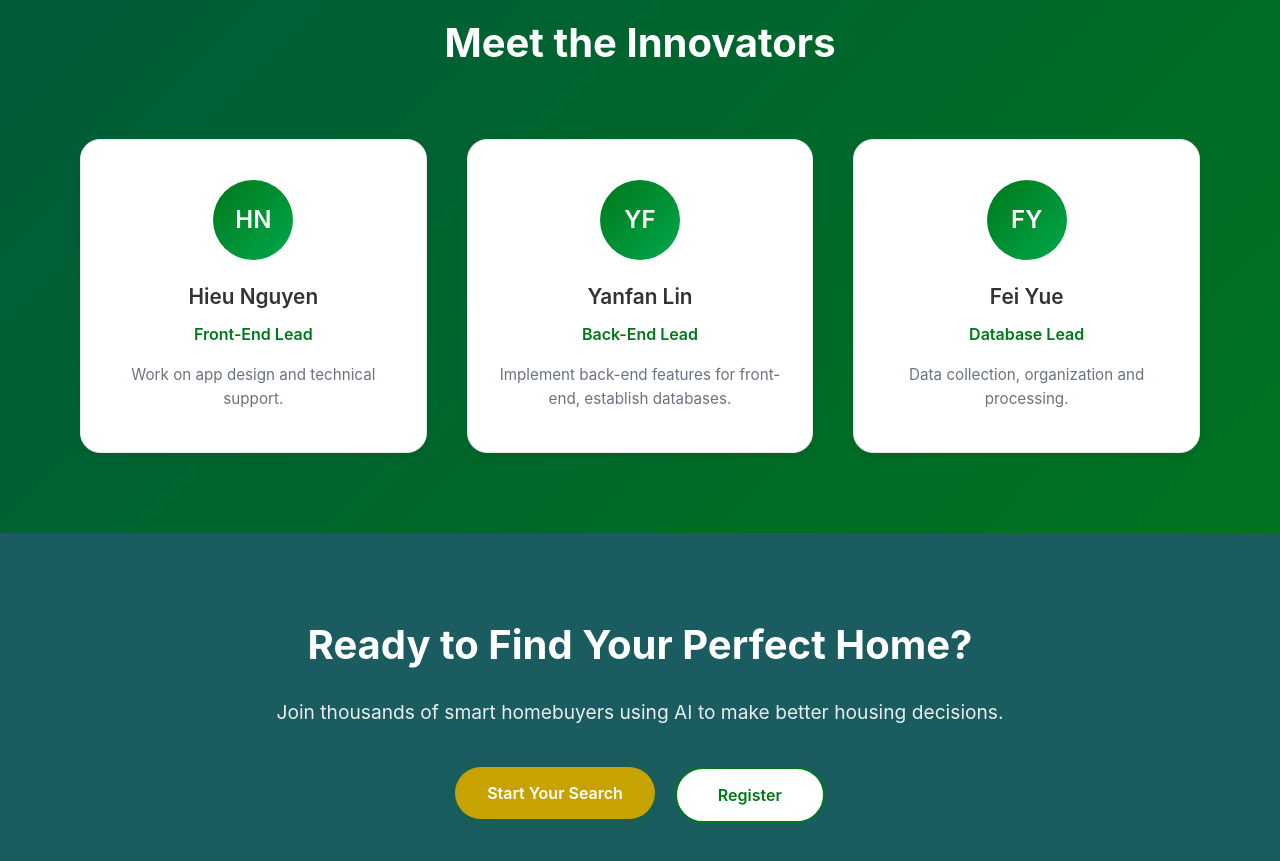
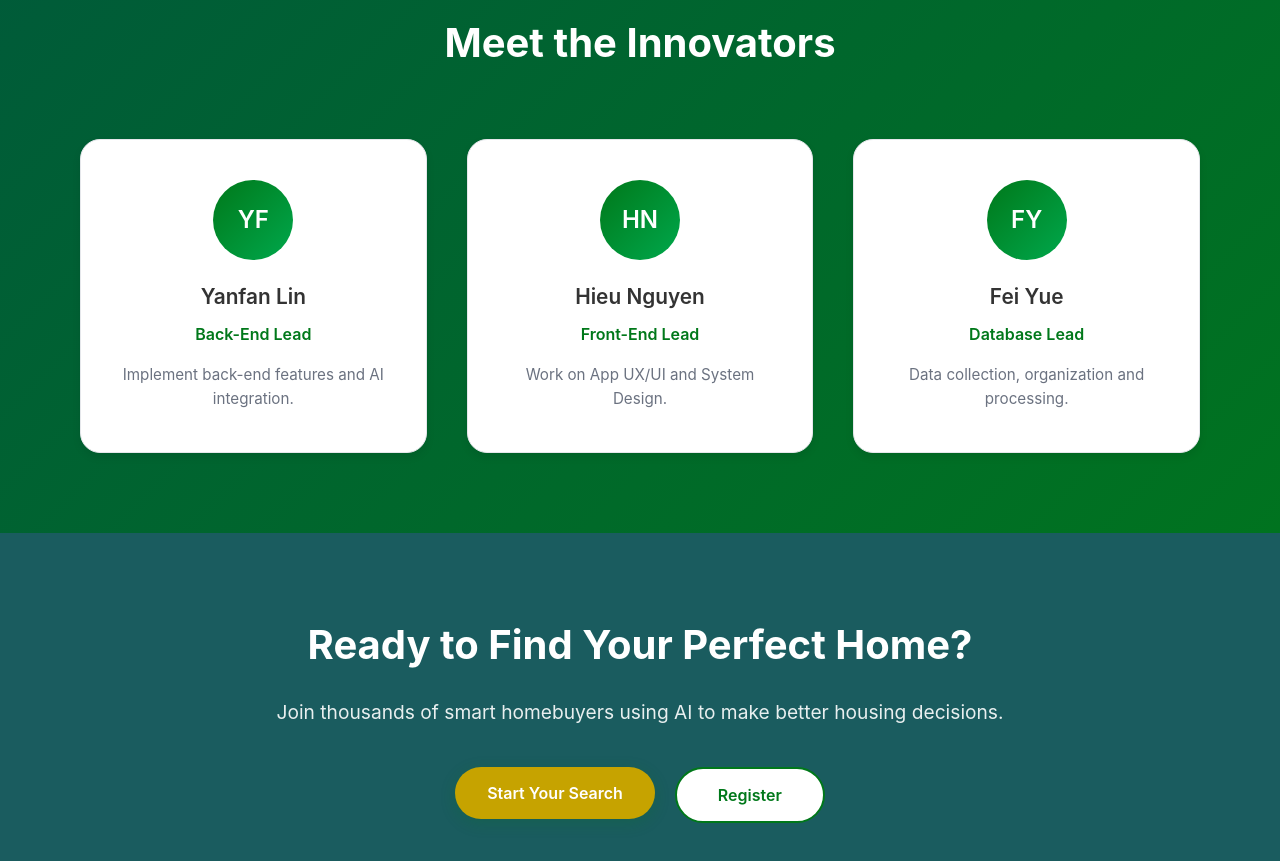
Before and after one commit to ndmh99/lyn-housing-ai-app, a React (Vite) app in the folder frontend/lynapp-react/: page /about in a window 1280 px wide. Shown: the part 2460-3321 px from the top of the page. Built offline with nearby package versions, Linux system fonts and the light colour scheme.

Commit message:
V0.0.1 - Official Version 0.0.1

```diff
--- a/frontend/lynapp-react/src/pages/AboutPage.jsx
+++ b/frontend/lynapp-react/src/pages/AboutPage.jsx
@@ -108,16 +108,16 @@ const AboutPage = () => {
           <h2 className="section-title">Meet the Innovators</h2>
           <div className="team-grid">
             <div className="team-member">
+              <div className="member-avatar">YF</div>
+              <h4>Yanfan Lin</h4>
+              <p className="member-role">Back-End Lead</p>
+              <p className="member-bio">Implement back-end features and AI integration.</p>
+            </div>
+            <div className="team-member">
               <div className="member-avatar">HN</div>
               <h4>Hieu Nguyen</h4>
               <p className="member-role">Front-End Lead</p>
-              <p className="member-bio">Work on app design and technical support.</p>
-            </div>
-            <div className="team-member">
-              <div className="member-avatar">YF</div>
-              <h4>Yanfan Lin</h4>
-              <p className="member-role">Back-End Lead</p>
-              <p className="member-bio">Implement back-end features for front-end, establish databases.</p>
+              <p className="member-bio">Work on App UX/UI and System Design.</p>
             </div>
             <div className="team-member">
               <div className="member-avatar">FY</div>
@@ -137,10 +137,10 @@ const AboutPage = () => {
             <p>Join thousands of smart homebuyers using AI to make better housing decisions.</p>
             <div className="cta-buttons">
               <Link to="/properties">
-              <button className="btn-primary">Start Your Search</button>
+                <button className="btn-primary">Start Your Search</button>
               </Link>
               <Link to="/register">
-              <button className="btn-secondary">Register</button>
+                <button className="btn-secondary">Register</button>
               </Link>
             </div>
           </div>
```
